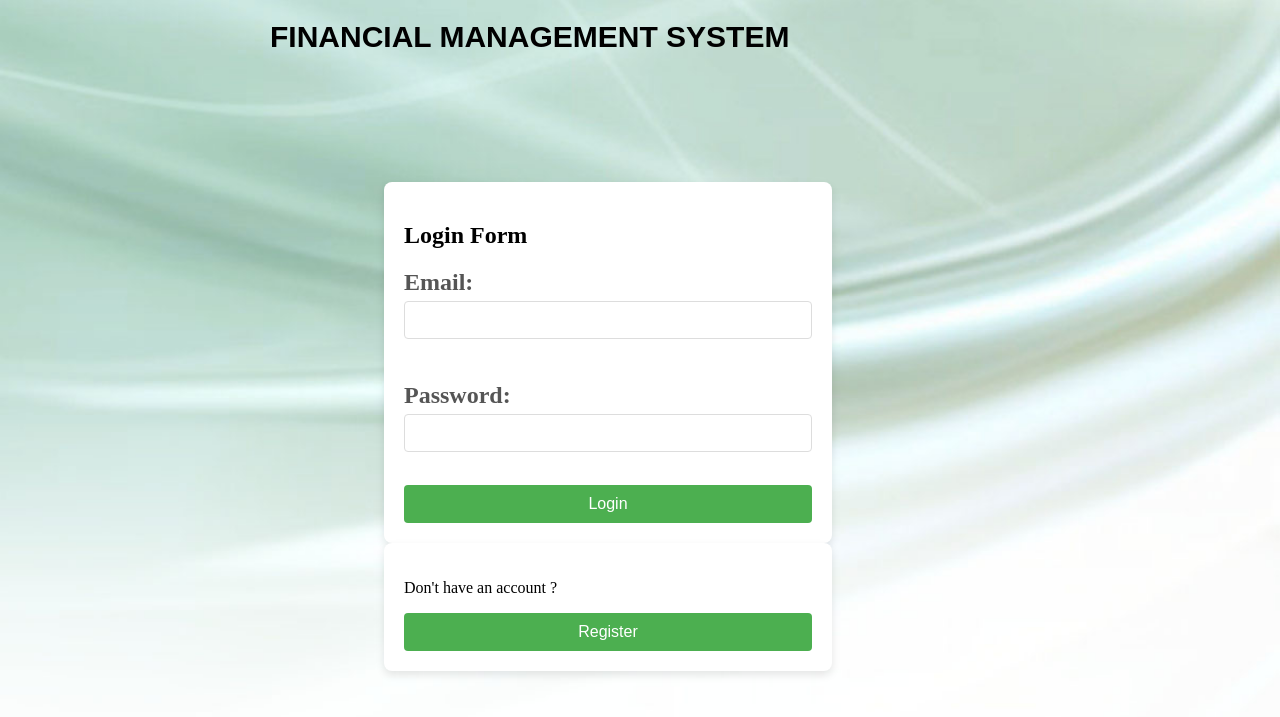
After one commit to krymoevanag/fms, a PHP site: page / in a window 1280 px wide. The commit adds this page. Shown: the top 717 px of the page. Run offline with PHP 8.4, Linux system fonts and the light colour scheme.

Commit message:
Add files via upload

```diff
--- /dev/null
+++ b/fms/index.php
@@ -0,0 +1,110 @@
+
+<!DOCTYPE html>
+<html lang="en">
+
+<head>
+    <meta charset="UTF-8">
+    <meta name="viewport" content="width=device-width, initial-scale=1.0">
+    <title>Document</title>
+    <style>
+        body {
+            margin: 0;
+            background-image: url('background4.jpg');
+            background-repeat: no-repeat;
+            background-size: cover;
+            padding: 0;
+            background-position: center;
+            justify-content: center;
+            align-items: center;
+
+        }
+
+        h1 {
+            font-family: Arial, Helvetica, sans-serif;
+            font-weight: bold;
+            font-size: 30px;
+            margin-left: 270px;
+           justify-content: center;
+            margin-bottom: 5%;
+
+        }
+        form{
+            border: 1px solid black;
+            margin-left: 30%;
+            margin-top: 10%;
+            background-color: #fff;
+            padding: 20px;
+            border-radius: 8px;
+            box-shadow: 0 4px 8px rgba(0, 0, 0, 0.1);
+            width: 35%;
+            height: 60%;
+            box-sizing: border-box;
+            margin-bottom: 0;
+            border: none;
+        }
+        button {
+            width: 100%;
+            padding: 10px;
+            background-color: #4CAF50;
+            color: white;
+            border: none;
+            border-radius: 4px;
+            font-size: 16px;
+            cursor: pointer;
+            margin-bottom: 0;
+
+        }
+
+        button:hover {
+            background-color: #45a049;
+        }
+        label {
+            display: block;
+            margin: 10px 0 5px;
+            font-size: 24px;
+            font-weight: bold;
+            color: #555;
+        }
+
+        /* Input Fields Styling */
+        input[type="text"],
+        input[type="password"],
+        textarea {
+            width: 100%;
+            padding: 10px;
+            margin-bottom: 15px;
+            border: 1px solid #ddd;
+            border-radius: 4px;
+            font-size: 14px;
+            box-sizing: border-box;
+        }
+        #register-btn{
+            margin-top: 0;
+            border: none;
+
+        }
+    </style>
+</head>
+
+<body>
+    <h1>FINANCIAL MANAGEMENT SYSTEM </h1>
+
+    <form action="login.php" method="POST">
+    <h2>Login Form</h2>
+
+    <label for="email">Email:</label>
+    <input type="text" name="email" id="email" required><br><br>
+
+    <label for="password">Password:</label>
+    <input type="password" name="password" id="password" required><br><br>
+
+    <button type="submit">Login</button>
+
+</form>
+<form action="registration.html" id="register-btn">
+    <p>Don't have an account ?</p>
+<button id="register-btn" type="submit" onclick="registration.html">Register</button>
+</form>
+</body>
+
+</html>
```
Also changed, not shown: fms/add_savings.php (+18 -24 lines), fms/dashboard.php (+120 -4 lines), fms/db_connection.php (+14 -2 lines), fms/login.php (+62 -15 lines), fms/logout.php (added, +18 -0 lines), fms/register.php (+31 -9 lines), fms/registration.html (+79 -6 lines), fms/save_savings.php (+23 -7 lines), fms/background4.jpg (added).
